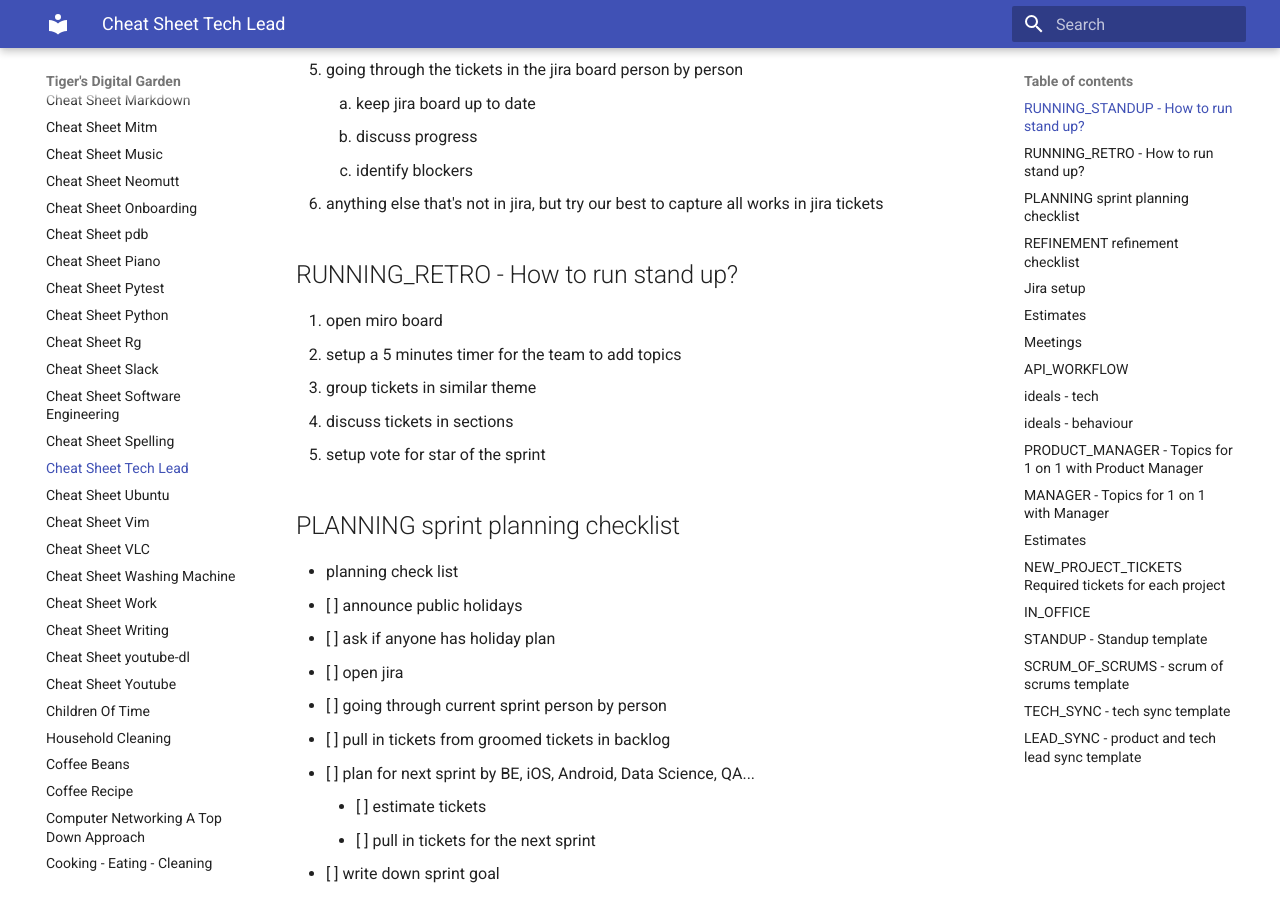
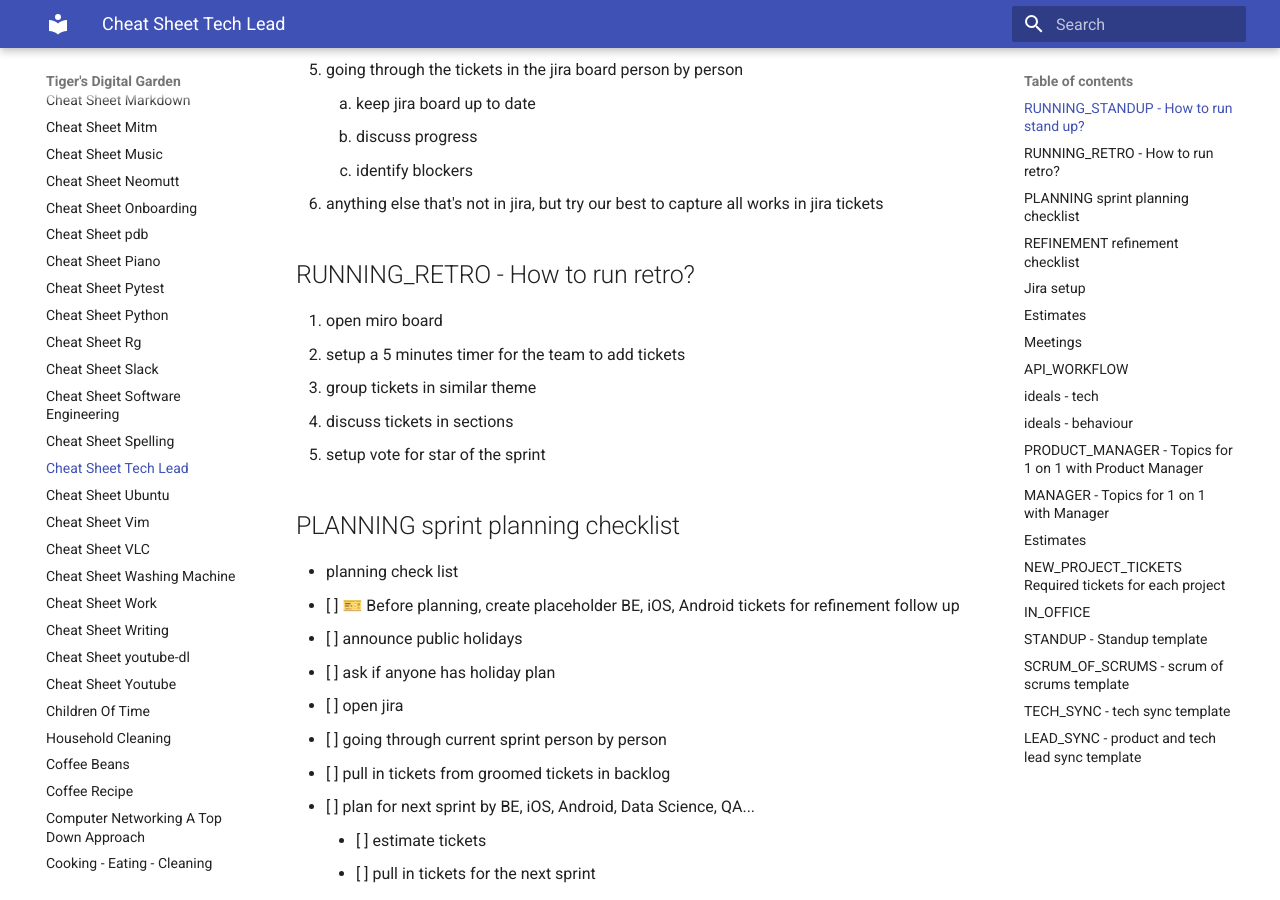
Before and after one commit to ynotstartups/notes, an MkDocs documentation site: the page built from notes/cheat-sheet-tech-lead.md, in a window 1280 px wide and 900 px high, scrolled down 743 px. Built offline with MkDocs 1.6.1 and Material for MkDocs 9.7.7, drawn with Linux system fonts in a browser that asks for light colours.

Commit message:
update tech lead

```diff
--- a/notes/cheat-sheet-tech-lead.md
+++ b/notes/cheat-sheet-tech-lead.md
@@ -26,10 +26,10 @@ Tech Lead brings value by
    1. identify blockers
 1. anything else that's not in jira, but try our best to capture all works in jira tickets
 
-## RUNNING_RETRO - How to run stand up?
+## RUNNING_RETRO - How to run retro?
 
 1. open miro board
-1. setup a 5 minutes timer for the team to add topics
+1. setup a 5 minutes timer for the team to add tickets
 1. group tickets in similar theme
 1. discuss tickets in sections
 1. setup vote for star of the sprint
@@ -37,6 +37,7 @@ Tech Lead brings value by
 ## PLANNING sprint planning checklist
 
 - planning check list
+- [ ] 🎫 Before planning, create placeholder BE, iOS, Android tickets for refinement follow up
 - [ ] announce public holidays
 - [ ] ask if anyone has holiday plan
 - [ ] open jira
```
